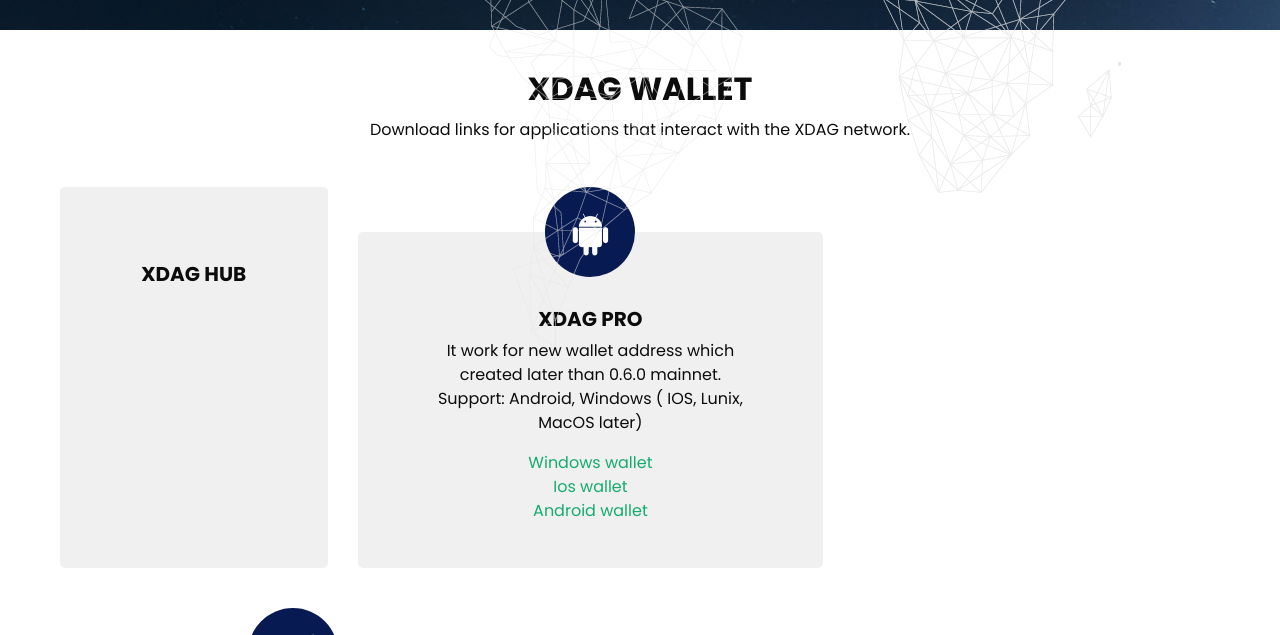
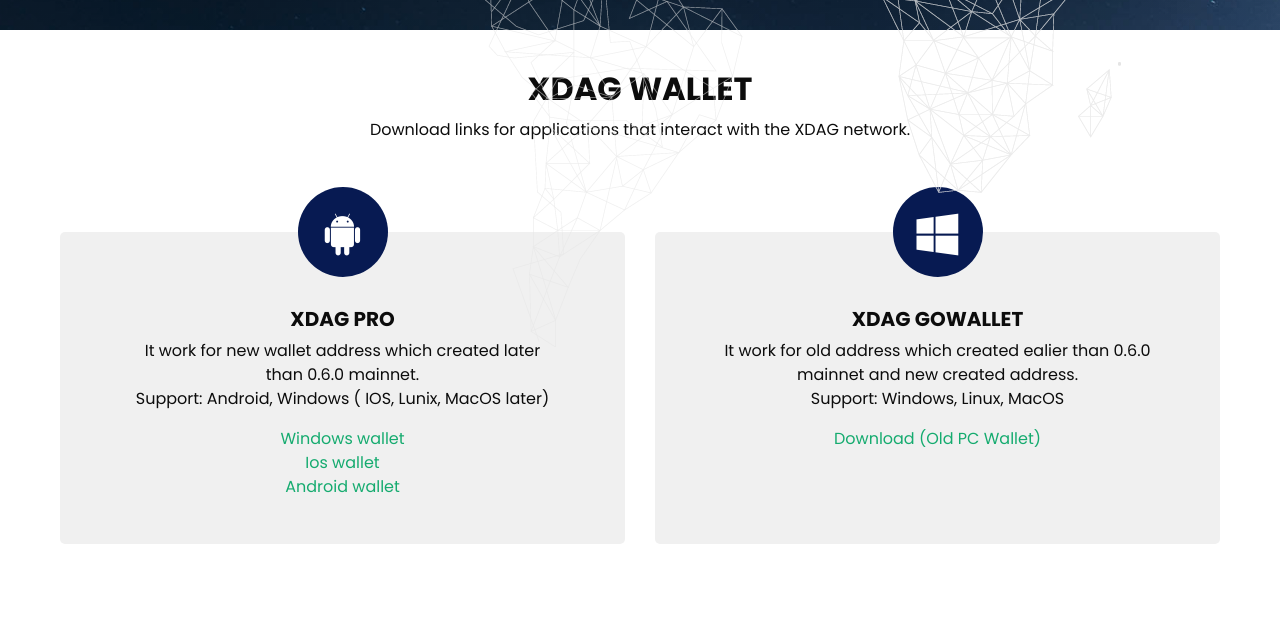
Before and after one commit to XDagger/XDagger.github.io, a Jekyll site: the page built from index.html, in a window 1280 px wide and 900 px high, scrolled down 870 px, cut to the strip 0-635 px from the top of the window. Built offline with Jekyll 4.4.1, drawn with Linux system fonts in a browser that asks for light colours; a script that is not in the unit is left out.

Commit message:
Modified some layer.

```diff
--- a/_layouts/default.html
+++ b/_layouts/default.html
@@ -20,16 +20,7 @@
                 </p>
             </div>
             <div class="row rowTable">
-                <div class="col-md-6 col-lg-3 ">
-                    <div class="box ">
-                        <div class="detail-box">
-                            <h5>
-                                XDAG Hub
-                            </h5>
-                        </div>
-                    </div>
-                </div>
-                <div class="col-md-6 col-lg-5 ">
+                <div class="col-md-6 col-lg-6 ">
                     <div class="box ">
                         <div class="img-box">
                             <!--                            <img src="images/s1.png" alt="">-->
@@ -55,7 +46,7 @@
                         </div>
                     </div>
                 </div>
-                <div class="col-md-6 col-lg-5 ">
+                <div class="col-md-6 col-lg-6 ">
                     <div class="box ">
                         <div class="img-box">
 
```
